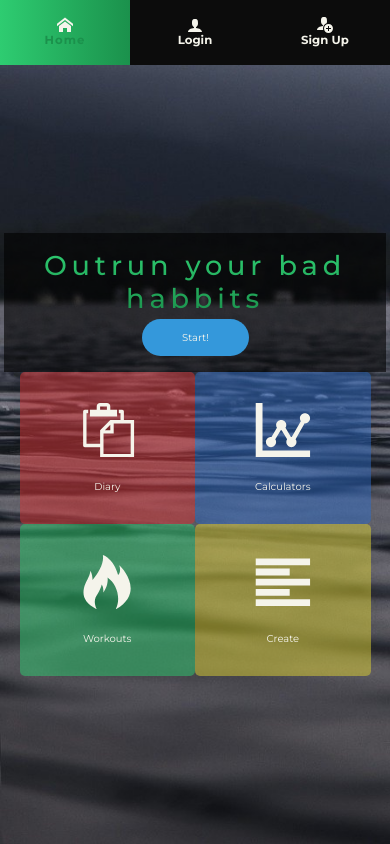
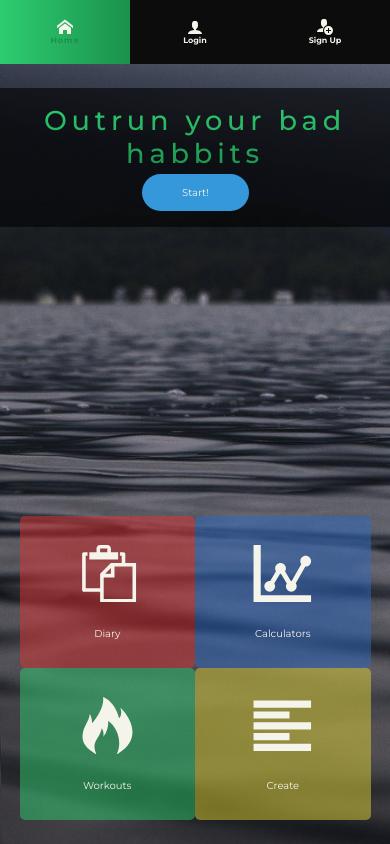
Before and after one commit to patWstar/taurliftTS, a React (Create React App) app: page / in a window 390 px wide. Built offline with nearby package versions, Linux system fonts and the light colour scheme.

Commit message:
changed spinner and added new media queries for / and auths

```diff
--- a/src/App.tsx
+++ b/src/App.tsx
@@ -18,9 +18,6 @@ const Wrapper = styled.section`
   height: 100vh;
   width: 100vw;
 
-  position: absolute;
-  top: 0;
-  left: 0;
   overflow: auto;
 
   scroll-behavior: smooth;
--- a/src/components/Home.tsx
+++ b/src/components/Home.tsx
@@ -22,7 +22,7 @@ const Header = styled.header`
   text-align: center;
   background-color: ${(props) => props.theme.containerBackgroundPrimary};
   padding: 2rem;
-  width: 98vw;
+  width: 100vw;
   gap: 0.5rem;
   & > h1 {
     color: transparent;
@@ -93,8 +93,8 @@ const NavButton = styled(Link)<NavButtonProps>`
   border-radius: 5px;
   width: 34%;
   min-height: fit-content;
-  max-height: 50%;
-  padding: 1rem;
+  max-height: 45%;
+  padding: 0.5rem;
   display: flex;
   align-items: center;
   justify-content: space-evenly;
--- a/src/components/Navbar.tsx
+++ b/src/components/Navbar.tsx
@@ -25,9 +25,9 @@ const Container = styled.div`
   align-self: stretch;
   justify-content: space-between;
   height: 70px;
-  background-color: ${({ theme }) => theme.navBarColor};
+  background-color: ${(props) => props.theme.navBarColor};
   padding: 0 5%;
-  color: ${({ theme }) => theme.textColor};
+  color: ${(props) => props.theme.textColor};
 
   @media only screen and (max-width: 56.25em) {
     padding: 0;
@@ -78,11 +78,11 @@ const Nav = styled(NavLink)<NavProps>`
   transition: 0.4s;
   align-self: stretch;
   flex: 1;
-  font-size: 1.5vmin;
+
   & > svg {
-    height: 4rem;
-    width: 4rem;
-    fill: ${({ theme }) => theme.textColor};
+    height: 2.5rem;
+    width: 2.5rem;
+    fill: ${(props) => props.theme.textColor};
 
     @media only screen and (max-width: 56.25em) {
       height: 2rem;
@@ -91,7 +91,7 @@ const Nav = styled(NavLink)<NavProps>`
   }
   &:hover {
     letter-spacing: 1px;
-    color: ${({ theme }) => theme.secondaryColorDark};
+    color: ${(props) => props.theme.secondaryColorDark};
   }
 
   &.${({ activeClassName }) => activeClassName} {
@@ -102,7 +102,6 @@ const Nav = styled(NavLink)<NavProps>`
 
   @media only screen and (max-width: 56.25em) {
     flex: 1;
-    font-size: 3vmin;
   }
 `;
 
@@ -115,14 +114,11 @@ const LogoutButton = styled.button`
   font-weight: 700;
   transition: 0.4s;
   height: 100%;
-  font-size: 2vmin;
+  font-size: ${(props) => props.theme.fontMediumLarge};
 
   &:hover {
     letter-spacing: 1px;
     color: red;
-  }
-  @media only screen and (max-width: 56.25em) {
-    font-size: 3vmin;
   }
 `;
 //~~~~~~~~~~~~~~~~~~~Component
--- a/src/components/shared/components/FeatureFlexWrapper.tsx
+++ b/src/components/shared/components/FeatureFlexWrapper.tsx
@@ -35,8 +35,7 @@ const Wrapper = styled.section<FeatureFlexWrapperProps>`
   }
 
   @media only screen and (max-width: 37.5em) {
-    padding: 0;
-    justify-content: center;
+    padding: 3rem 0;
   }
 `;
 
--- a/src/components/shared/components/Spinner.tsx
+++ b/src/components/shared/components/Spinner.tsx
@@ -9,33 +9,126 @@ interface SpinnerProps {
   margin?: string;
 }
 
+// ~~~~~~~~~~~~~~~~~~~Styled Components
+// const Rotate = keyframes`
+//   0% {
+//     transform: perspective(120px) rotateX(0deg) rotateY(0deg);
+//   }
+//   50% {
+//     transform: perspective(120px) rotateX(-180.1deg) rotateY(0deg);
+//   }
+//   100% {
+//     transform: perspective(120px) rotateX(-180deg) rotateY(-179.9deg);
+//   }
+// `;
+// const SpinnerElement = styled.main<SpinnerProps>`
+//   width: ${({ width }) => width};
+//   height: ${({ height }) => height};
+//   background-color: ${({ theme }) => theme.secondaryColorLight};
+//   margin: ${({ margin }) => margin};
+//   animation: ${Rotate} 1.2s infinite ease-in-out;
+// `;
+
+// const Spinner = ({ width, height, margin }: SpinnerProps): JSX.Element => {
+//   return (
+//     <SpinnerElement
+//       width={width}
+//       height={height}
+//       margin={margin ? margin : "0"}
+//     ></SpinnerElement>
+//   );
+// };
+
 //~~~~~~~~~~~~~~~~~~~Styled Components
-const Rotate = keyframes`
-  0% {
-    transform: perspective(120px) rotateX(0deg) rotateY(0deg);
-  }
+const skChaseAnim = keyframes`
+ 100% { transform: rotate(360deg); }
+
+`;
+
+const skChaseDotAnim = keyframes`
+  80%, 100% { transform: rotate(360deg); }
+`;
+
+const skChaseDotBeforeAnim = keyframes`
   50% {
-    transform: perspective(120px) rotateX(-180.1deg) rotateY(0deg);
-  }
-  100% {
-    transform: perspective(120px) rotateX(-180deg) rotateY(-179.9deg);
+    transform: scale(0.4);
+  } 100%, 0% {
+    transform: scale(1.0);
   }
 `;
-const SpinnerElement = styled.main<SpinnerProps>`
-  width: ${({ width }) => width};
-  height: ${({ height }) => height};
-  background-color: ${({ theme }) => theme.secondaryColorLight};
-  margin: ${({ margin }) => margin};
-  animation: ${Rotate} 1.2s infinite ease-in-out;
+
+const SkChase = styled.div<SpinnerProps>`
+  width: ${(props) => props.width || "40px"};
+  height: ${(props) => props.height || "40px"};
+  margin: ${(props) => props.margin || "0"};
+  position: relative;
+  animation: ${skChaseAnim} 2.5s infinite linear both;
 `;
 
-const Spinner = ({ width, height, margin }: SpinnerProps): JSX.Element => {
+const SkChaseDot = styled.div`
+  width: 100%;
+  height: 100%;
+  position: absolute;
+  left: 0;
+  top: 0;
+  animation: ${skChaseDotAnim} 2s infinite ease-in-out both;
+
+  &:nth-child(1) {
+    animation-delay: -1.1s;
+  }
+  &:nth-child(2) {
+    animation-delay: -1s;
+  }
+  &:nth-child(3) {
+    animation-delay: -0.9s;
+  }
+  &:nth-child(4) {
+    animation-delay: -0.8s;
+  }
+  &:nth-child(5) {
+    animation-delay: -0.7s;
+  }
+  &:nth-child(6) {
+    animation-delay: -0.6s;
+  }
+  &:nth-child(1):before {
+    animation-delay: -1.1s;
+  }
+  &:nth-child(2):before {
+    animation-delay: -1s;
+  }
+  &:nth-child(3):before {
+    animation-delay: -0.9s;
+  }
+  &:nth-child(4):before {
+    animation-delay: -0.8s;
+  }
+  &:nth-child(5):before {
+    animation-delay: -0.7s;
+  }
+  &:nth-child(6):before {
+    animation-delay: -0.6s;
+  }
+
+  &:before {
+    content: "";
+    display: block;
+    width: 25%;
+    height: 25%;
+    background-color: ${(props) => props.theme.primaryColor};
+    border-radius: 100%;
+    animation: ${skChaseDotBeforeAnim} 2s infinite ease-in-out both;
+  }
+`;
+const Spinner = ({ width, height, margin }: SpinnerProps): any => {
   return (
-    <SpinnerElement
-      width={width}
-      height={height}
-      margin={margin ? margin : "0"}
-    ></SpinnerElement>
+    <SkChase width={width} height={height} margin={margin}>
+      <SkChaseDot />
+      <SkChaseDot />
+      <SkChaseDot />
+      <SkChaseDot />
+      <SkChaseDot />
+    </SkChase>
   );
 };
 
--- a/src/components/shared/components/formTextInput.tsx
+++ b/src/components/shared/components/formTextInput.tsx
@@ -15,24 +15,23 @@ const Input = styled.input<InputProps>`
   outline: none;
   overflow: hidden;
   background: transparent;
-  width: ${({ width }) => width};
-  min-width: 19rem;
-  border: 2px solid ${({ theme }) => theme.primaryColor};
+  width: ${(props) => props.width};
+  min-width: 150px;
+  border: 2px solid ${(props) => props.theme.primaryColor};
   padding: 1.4rem 1.5rem;
   color: inherit;
   border-radius: 28px;
   transition: 0.4s;
   text-align: center;
-  font-size: 2vmin;
+  font-size: ${(props) => props.theme.fontMedium};
   &:focus {
     transform: scaleX(1.2) scaleY(1.1);
     border-width: 2px;
-    border-color: ${({ theme }) => theme.secondaryColorLight};
+    border-color: ${(props) => props.theme.secondaryColorLight};
     background-color: transparent;
   }
   @media only screen and (max-width: 37.5em) {
     width: ${({ width }) => Number(width) * 2};
-    font-size: 3vmin;
   }
 `;
 const FormTextInput = ({
```
